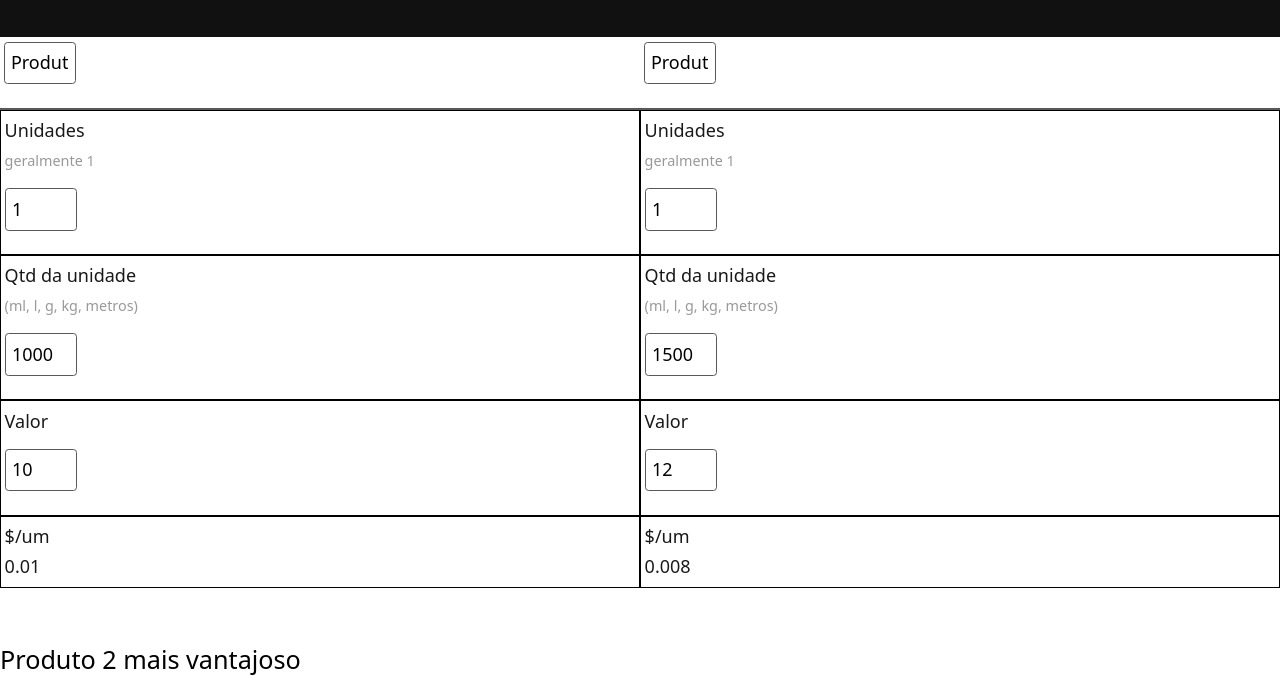
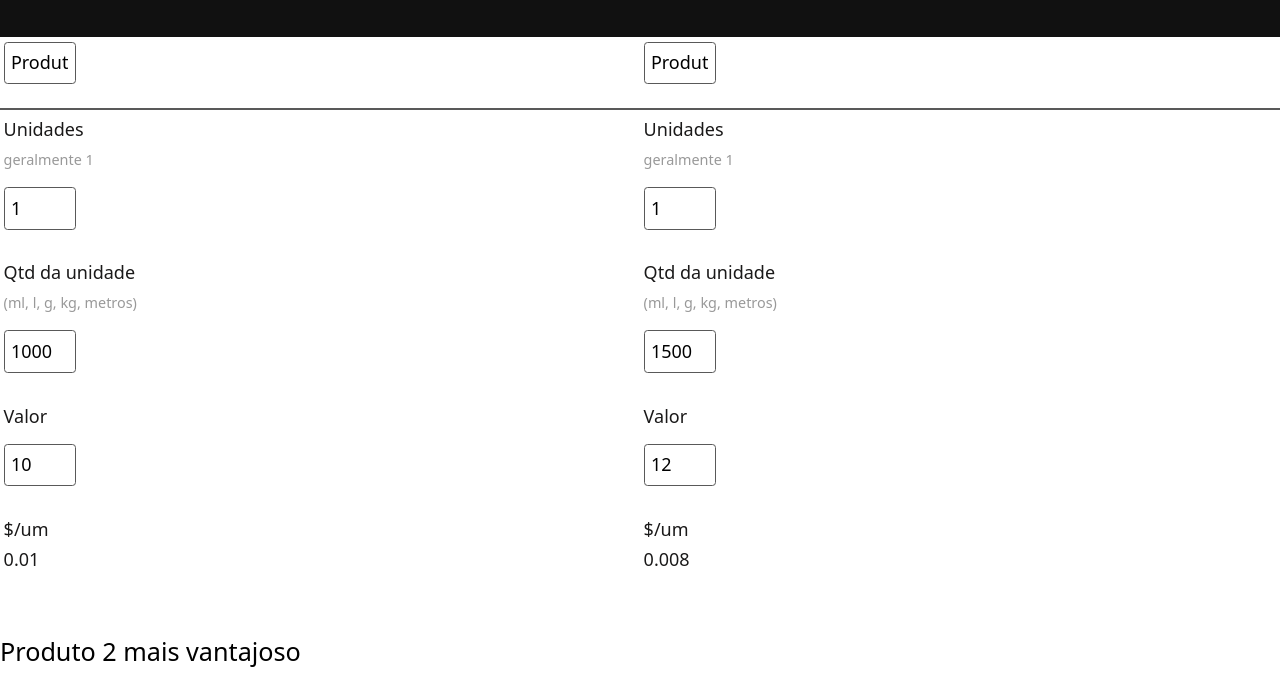
Before and after one commit to brolesi/mercado, a plain HTML site: page index.html in a window 1280 px wide. Shown: the part 183-859 px from the top of the page. Drawn offline with Linux system fonts and the light colour scheme.

Commit message:
Update index.html
Ajuste de tabela

```diff
--- a/index.html
+++ b/index.html
@@ -36,9 +36,6 @@ span {
     font-size: 80%;
     color: #999;
 }
-td {
-    border: 1px solid #000!important;
-}
     </style>
 </head>
 
@@ -46,7 +43,7 @@ td {
     <header>
     <h1>Comparativo de produtos no mercado</h1>
     </header>
-    <table cellspacing="0" cellpadding="0" border="1">
+    <table cellspacing="0" cellpadding="0" border="0">
         <thead>
             <tr>
                 <th><input type="text" name="nome_p1" id="nome_p1" value="Produto 1"></th>
```
